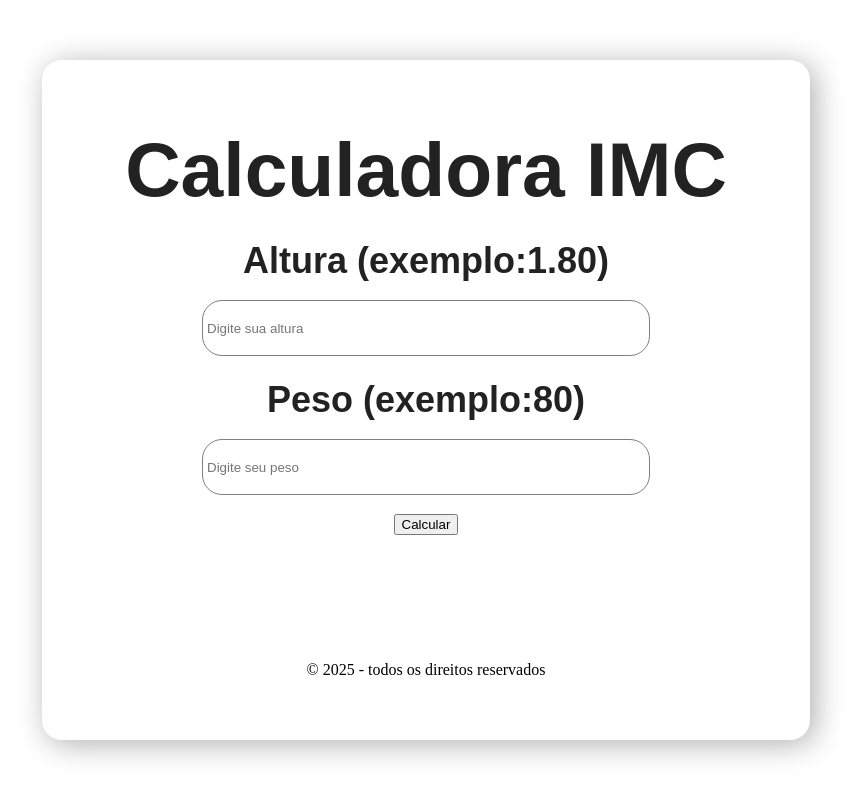
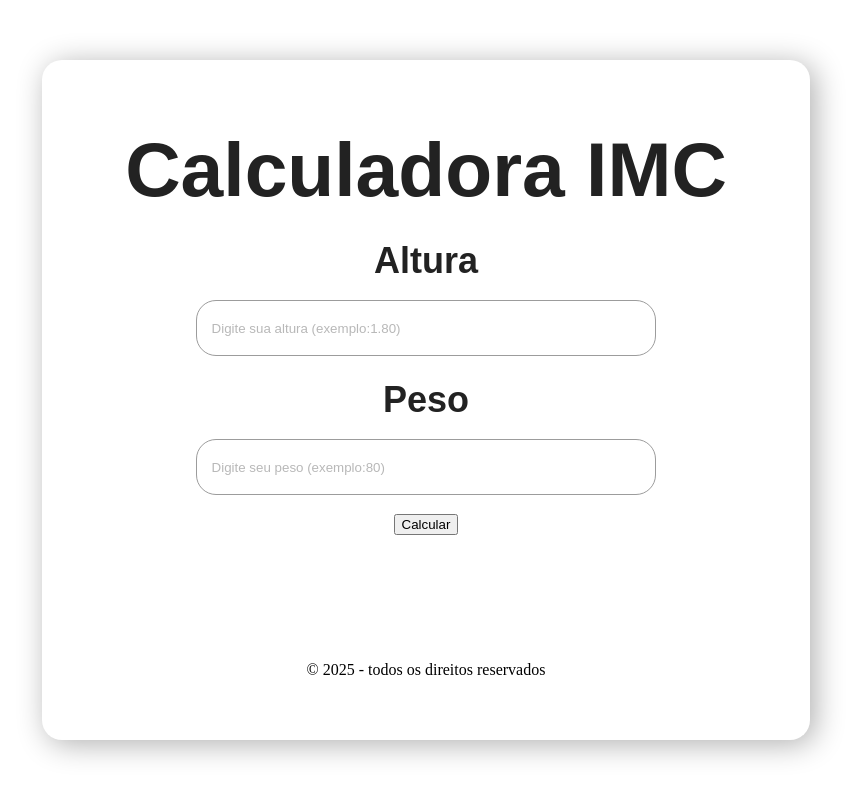
Before and after one commit to phsushi/cpCidade, a React (Vite) app: page / in a window 1280 px wide. Shown: the whole page, without its empty margins (214-1075 px from the left). Built offline with nearby package versions, Linux system fonts and the light colour scheme.

Commit message:
Finalização do estilo dos inputs

```diff
--- a/src/App.jsx
+++ b/src/App.jsx
@@ -33,12 +33,12 @@ function App() {
         <Header/>
         <form>
           <div className="input-box">
-            <label htmlfor="altura">Altura <span>(exemplo:1.80)</span></label>
+            <label htmlfor="altura">Altura</label>
             <br />
             <input
               type="number"
               id="altura"
-              placeholder="Digite sua altura"
+              placeholder="Digite sua altura (exemplo:1.80)"
               value={altura}
               min={0}
               onChange={(e)=>setAltura(parseFloat(e.target.value))}
@@ -46,12 +46,12 @@ function App() {
           </div>
 
           <div className="input-box">
-            <label htmlfor="peso">Peso <span>(exemplo:80)</span></label>
+            <label htmlfor="peso">Peso</label>
             <br />
             <input
               type="number"
               id="peso"
-              placeholder="Digite seu peso"
+              placeholder="Digite seu peso (exemplo:80)"
               value={peso}
               min={0}
               onChange={(e)=>setPeso(parseFloat(e.target.value))}
--- a/src/css/estilo.css
+++ b/src/css/estilo.css
@@ -30,11 +30,12 @@ label{
 }
 
 input{
-    width: 35vw;
+    width: 36vw;
     height: 7vh;
-    border:solid 1px gray;
-    padding: 4px;
+    border:solid 1px rgb(156, 156, 156);
+    padding-left: 15px;
     border-radius: 20px;
+    transition: transform 300ms ease-in-out;
 }
 
 input[type=number]::-webkit-inner-spin-button,
@@ -42,3 +43,11 @@ input[type=number]::-webkit-outer-spin-button {
   -webkit-appearance: none;
   margin: 0;
 }
+
+input::placeholder{
+    color:rgb(184, 184, 184) ;
+}
+input:hover{
+    transform: scale(1.015);
+}
+input:
```
